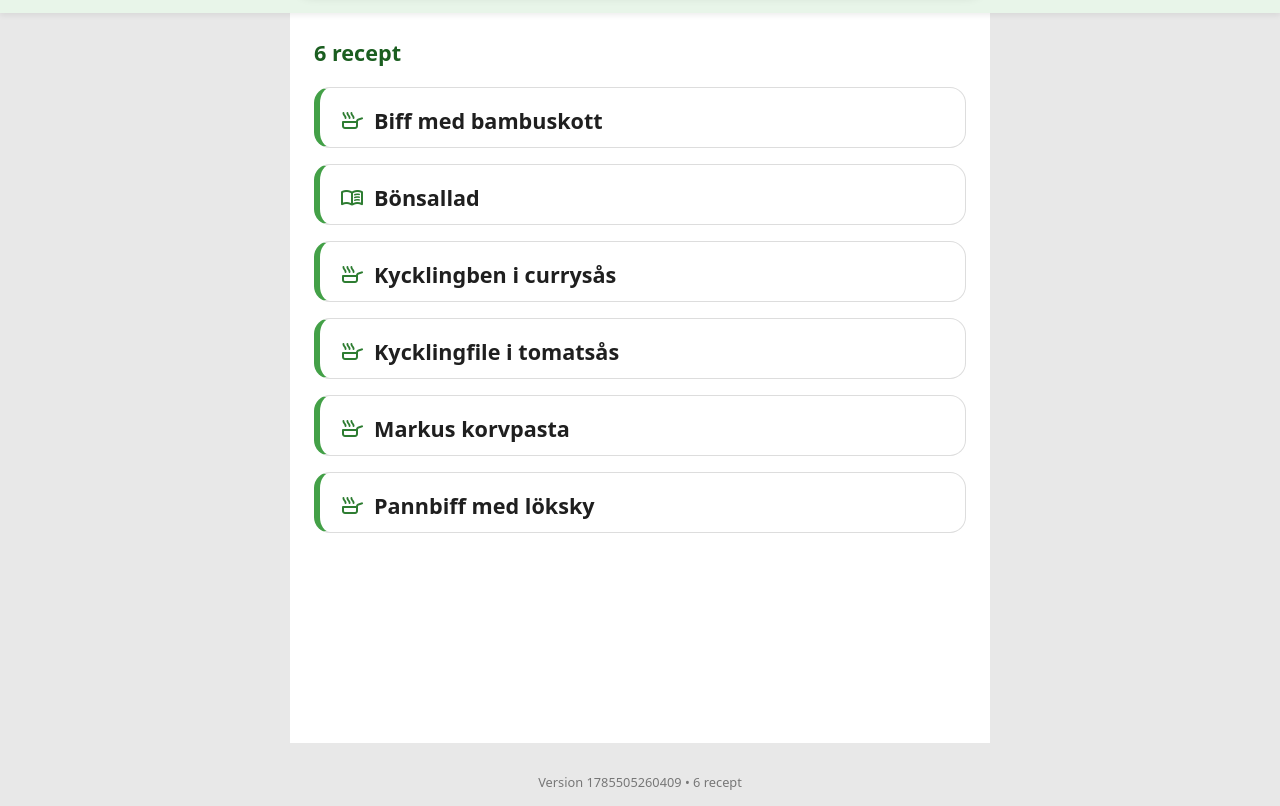
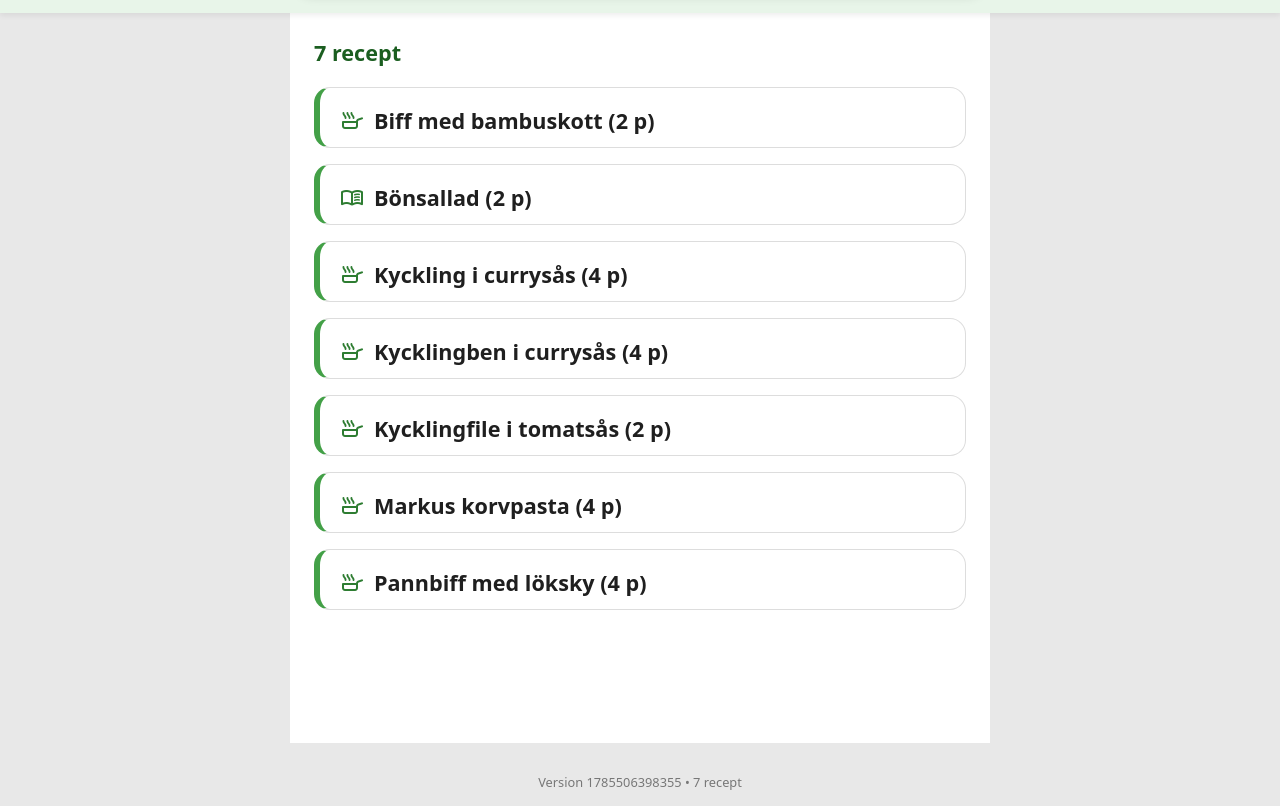
Before and after one commit to Cmart13-alt/ReceptApp, a plain HTML site: page Reader/index.html in a window 1280 px wide. Shown: the part 72-878 px from the top of the page. Drawn offline with nearby package versions, Linux system fonts and the light colour scheme.

Commit message:
Publish 1785506398355

```diff
--- a/Reader/css/style.css
+++ b/Reader/css/style.css
@@ -146,7 +146,7 @@ h3 {
 
     margin-bottom: .4rem;
 
-    font-size: 1rem;
+    font-size: 1.1rem;
 
     font-weight: 600;
 
@@ -444,6 +444,8 @@ p {
 
     padding: 18px;
 
+    font-size: 1.1rem;
+
     margin-bottom: 16px;
 
     box-shadow: 0 2px 8px rgba(0,0,0,.08);
--- a/Reader/data/recipes.json
+++ b/Reader/data/recipes.json
@@ -1,8 +1,8 @@
 {
   "schema": 1,
   "app": "ReceptApp",
-  "exported": "2026-07-31T13:41:00.409Z",
-  "recipeCount": 6,
+  "exported": "2026-07-31T13:59:58.355Z",
+  "recipeCount": 7,
   "recipes": [
     {
       "id": 7,
@@ -165,6 +165,74 @@
           "unit": "",
           "ingredient": "salt och peppar",
           "sort_order": 10
+        }
+      ]
+    },
+    {
+      "id": 8,
+      "title": "Kyckling i currysås",
+      "portions": 4,
+      "category": "Huvudrätt",
+      "instructions": "Sätt ugnen på 180 grader.\n\nLägg klubborna i en ugnsform, salta lite. \n\nMixa eller vispa ihop alla ingredienser till såsen \noch häll över kycklingklubborna. Krydda med lite \nchiliflakes efter smak. \n\nGratinera i ca 50 minuter.",
+      "notes": "Servera med ris och sallad.",
+      "created": "2026-07-31 13:54:01",
+      "updated": "2026-07-31 13:54:01",
+      "ingredients": [
+        {
+          "id": 289,
+          "amount": "1",
+          "unit": "kg",
+          "ingredient": "Kycklingben, kycklingklubba eller kycklingfilé",
+          "sort_order": 1
+        },
+        {
+          "id": 290,
+          "amount": "1.5",
+          "unit": "dl",
+          "ingredient": "vispgrädde",
+          "sort_order": 2
+        },
+        {
+          "id": 291,
+          "amount": "1",
+          "unit": "dl",
+          "ingredient": "vatten",
+          "sort_order": 3
+        },
+        {
+          "id": 292,
+          "amount": "1",
+          "unit": "msk",
+          "ingredient": "kycklingfond",
+          "sort_order": 4
+        },
+        {
+          "id": 293,
+          "amount": "3",
+          "unit": "msk",
+          "ingredient": "tomatpuré",
+          "sort_order": 5
+        },
+        {
+          "id": 294,
+          "amount": "2",
+          "unit": "tsk",
+          "ingredient": "curry",
+          "sort_order": 6
+        },
+        {
+          "id": 295,
+          "amount": "",
+          "unit": "",
+          "ingredient": "salt",
+          "sort_order": 7
+        },
+        {
+          "id": 296,
+          "amount": "",
+          "unit": "",
+          "ingredient": "chiliflakes",
+          "sort_order": 8
         }
       ]
     },
--- a/Reader/js/app.js
+++ b/Reader/js/app.js
@@ -271,7 +271,9 @@ function showRecipeList() {
 
         const title = document.createElement("h2");
 
-        title.textContent = recipe.title;
+        title.textContent = recipe.portions
+            ? `${recipe.title} (${recipe.portions} p)`
+            : recipe.title;
 
         titleRow.appendChild(icon);
 
@@ -428,11 +430,11 @@ function showRecipe(recipe) {
 
     if (recipe.notes?.trim()) {
 
-        const tipsHeading = document.createElement("h3");
+/*         const tipsHeading = document.createElement("h3");
 
         tipsHeading.textContent = "Tips";
 
-        instructionCard.appendChild(tipsHeading);
+        instructionCard.appendChild(tipsHeading); */
 
         recipe.notes
             .split(/\r?\n\s*\r?\n/)
--- a/Reader/service-worker.js
+++ b/Reader/service-worker.js
@@ -1,5 +1,5 @@
 
-const CACHE_NAME = "recipe-reader-1785505260409";
+const CACHE_NAME = "recipe-reader-1785506398355";
 
 const FILES = [
     "./css/style.css",
--- a/Reader/version.json
+++ b/Reader/version.json
@@ -1,5 +1,5 @@
 {
-    "version": 1785505260409,
-    "exported": "2026-07-31T13:41:00.409Z",
-    "recipes": 6
+    "version": 1785506398355,
+    "exported": "2026-07-31T13:59:58.355Z",
+    "recipes": 7
 }
```
Also changed, not shown: Admin/app/index.html (+1 -1 lines), 1 other file.
